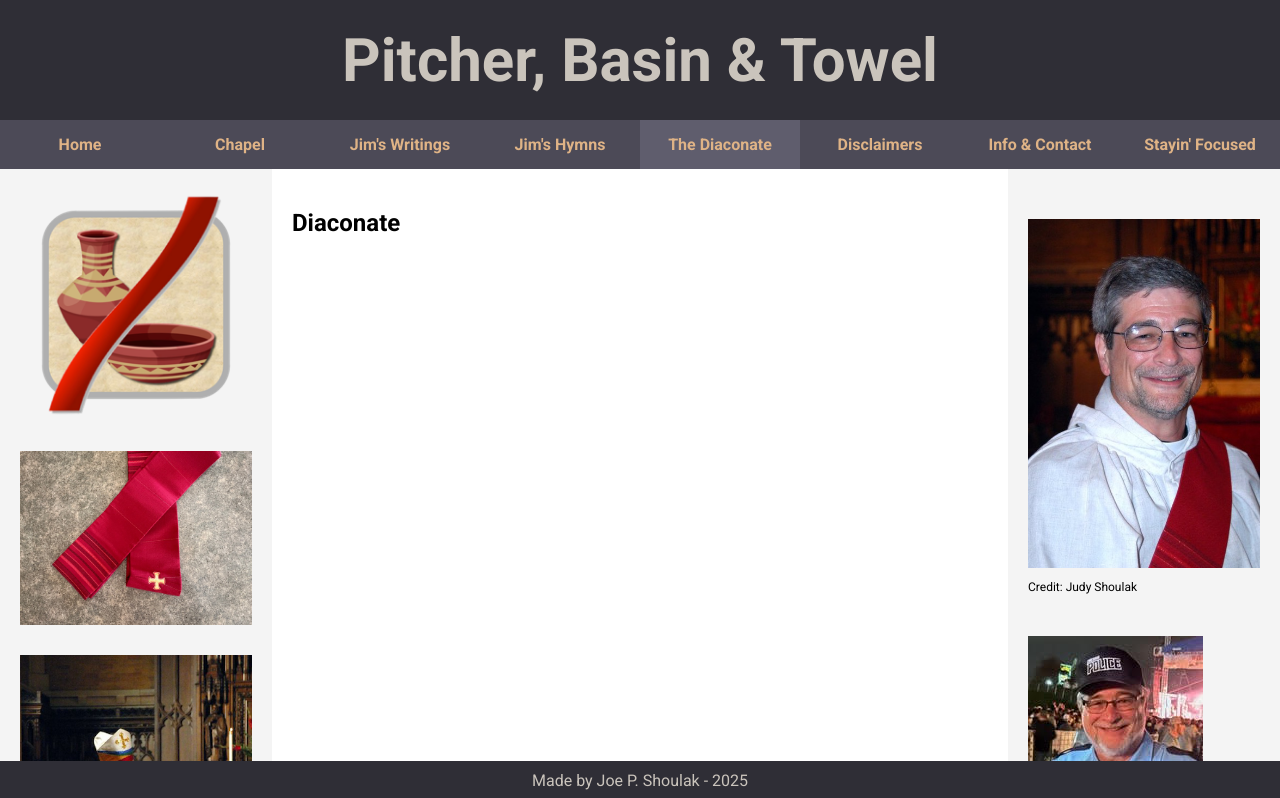
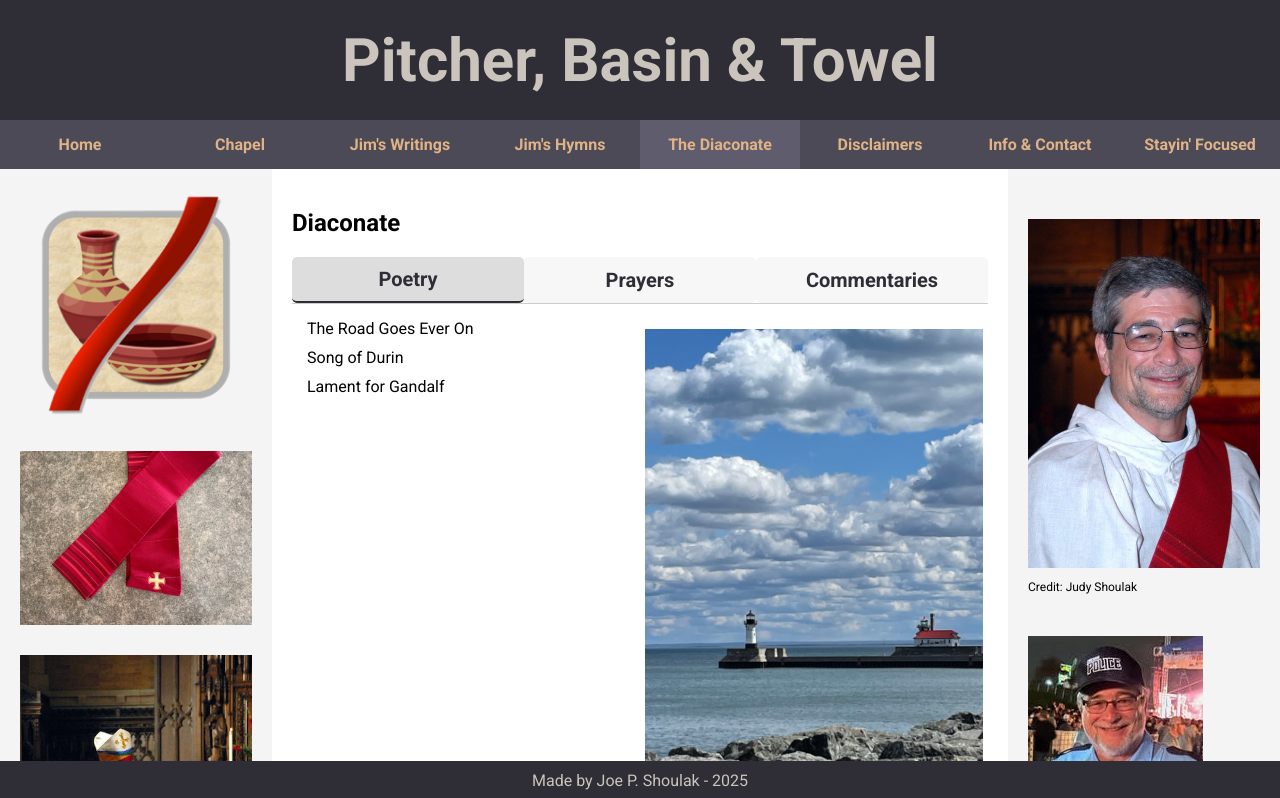
Before and after one commit to JoePShoulak/jim_site, a React (Vite) app: page /diaconate in a window 1280 px wide. Shown: the top 798 px of the page. Built offline with nearby package versions, Linux system fonts and the light colour scheme; no server answers.

Commit message:
diaconate mockup

```diff
--- a/src/components/TabbedSection.jsx
+++ b/src/components/TabbedSection.jsx
@@ -20,4 +20,42 @@ const TabbedSections = ({ tabs }) => {
   );
 };
 
-export default TabbedSections;
+const TabContent = ({ content, img, imgAlt, className }) => {
+  const [selectedItem, setSelectedItem] = useState(null);
+
+  const ModalLink = ({ item }) => {
+    const [hovered, setHovered] = useState(className);
+
+    return (
+      <p>
+        <a
+          onClick={() => setSelectedItem(item)}
+          onMouseEnter={() => setHovered(true)}
+          onMouseLeave={() => setHovered(false)}
+          className={className}>
+          {item.title}
+        </a>
+      </p>
+    );
+  };
+
+  return (
+    <div className="two-column-content">
+      <div className="column">
+        {content.map((item, i) => (
+          <ModalLink key={i} item={item} />
+        ))}
+      </div>
+      <div className="column">
+        <img src={img} alt={imgAlt} />
+      </div>
+      {selectedItem && (
+        <Modal title={selectedItem.title} onClose={() => setSelectedItem(null)}>
+          <p>{selectedItem.content}</p>
+        </Modal>
+      )}
+    </div>
+  );
+};
+
+export { TabbedSections, TabContent };
--- a/src/pages/Diaconate.jsx
+++ b/src/pages/Diaconate.jsx
@@ -4,7 +4,13 @@ import jim_laying_of_hands from "/images/original/jim_laying_of_hands.jpg";
 import jim_uniform from "/images/original/jim_uniform.jpg";
 import Image from "../components/Image";
 
+import lighthouse from "/images/original/lighthouse.jpeg";
+import elephant_oak from "/images/original/elephant_oak.jpg";
+const superior_sunset = "/images/original/superior_sunset.JPG";
+
 import Aside from "../components/Aside";
+import { TabContent, TabbedSections } from "../components/TabbedSection";
+import writings from "../data/writings.json";
 
 const LeftAside = () => (
   <Aside logo={true}>
@@ -13,9 +19,46 @@ const LeftAside = () => (
   </Aside>
 );
 
+const tabs = [
+  {
+    label: "Poetry",
+    content: (
+      <TabContent
+        content={writings.poetry}
+        img={lighthouse}
+        className="water-blue"
+        imgAlt="a lighthouse"
+      />
+    ),
+  },
+  {
+    label: "Prayers",
+    content: (
+      <TabContent
+        content={writings.letters}
+        img={elephant_oak}
+        className="oak-green"
+        imgAlt="a large oak tree"
+      />
+    ),
+  },
+  {
+    label: "Commentaries",
+    content: (
+      <TabContent
+        content={writings.writings}
+        img={superior_sunset}
+        className="sunset-orange"
+        imgAlt="a sunset over lake superior"
+      />
+    ),
+  },
+];
+
 const CenterSection = () => (
   <section>
     <h2>Diaconate</h2>
+    <TabbedSections tabs={tabs} />
   </section>
 );
 
--- a/src/pages/Writings.jsx
+++ b/src/pages/Writings.jsx
@@ -5,48 +5,11 @@ import lighthouse from "/images/original/lighthouse.jpeg";
 import elephant_oak from "/images/original/elephant_oak.jpg";
 const superior_sunset = "/images/original/superior_sunset.JPG";
 
-import TabbedSections from "../components/TabbedSection";
 import Aside from "../components/Aside";
 
 import writings from "../data/writings.json";
 
-const TabContent = ({ content, img, imgAlt, className }) => {
-  const [selectedItem, setSelectedItem] = useState(null);
-
-  const ModalLink = ({ item }) => {
-    const [hovered, setHovered] = useState(className);
-
-    return (
-      <p>
-        <a
-          onClick={() => setSelectedItem(item)}
-          onMouseEnter={() => setHovered(true)}
-          onMouseLeave={() => setHovered(false)}
-          className={className}>
-          {item.title}
-        </a>
-      </p>
-    );
-  };
-
-  return (
-    <div className="two-column-content">
-      <div className="column">
-        {content.map((item, i) => (
-          <ModalLink key={i} item={item} />
-        ))}
-      </div>
-      <div className="column">
-        <img src={img} alt={imgAlt} />
-      </div>
-      {selectedItem && (
-        <Modal title={selectedItem.title} onClose={() => setSelectedItem(null)}>
-          <p>{selectedItem.content}</p>
-        </Modal>
-      )}
-    </div>
-  );
-};
+import { TabContent, TabbedSections } from "../components/TabbedSection";
 
 const tabs = [
   {
```
